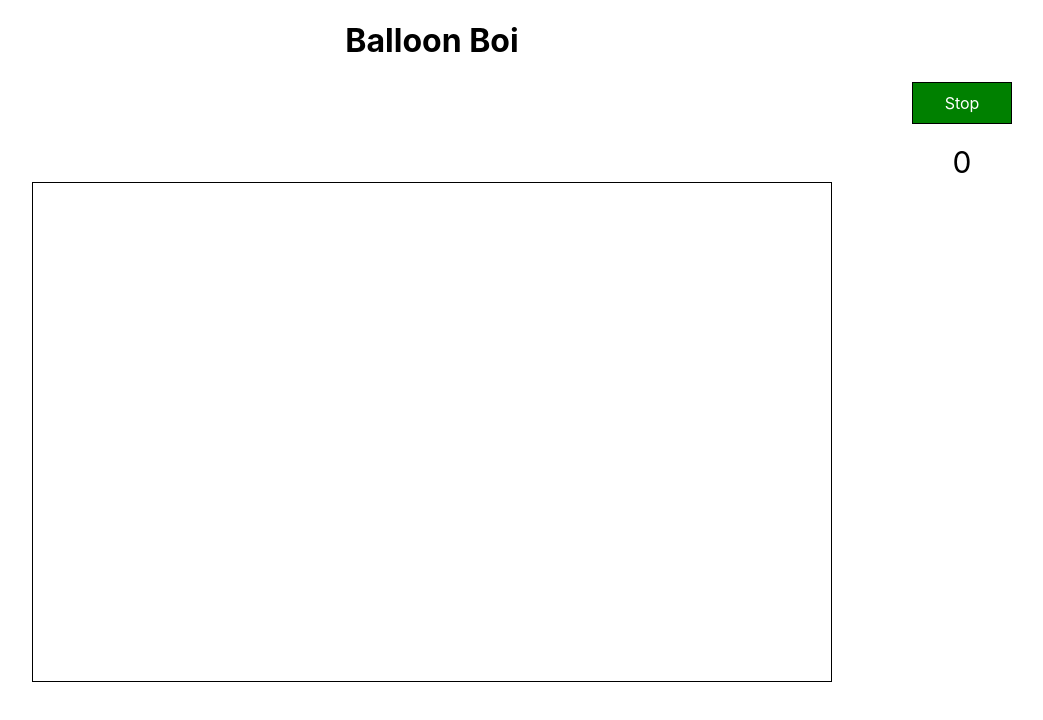
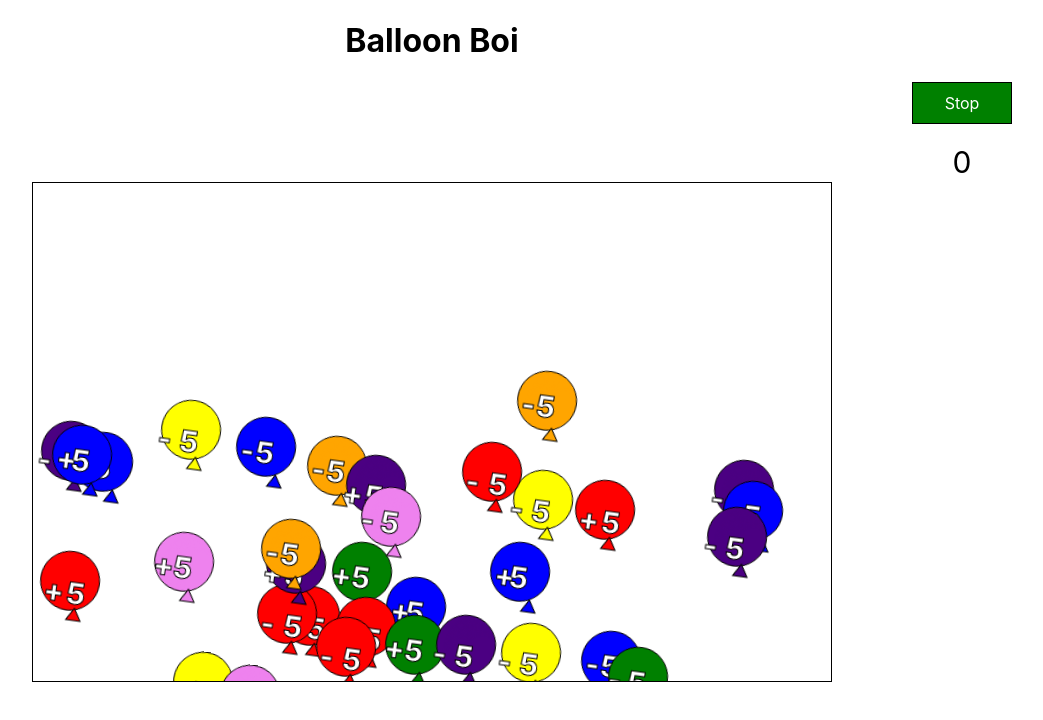
Before and after one commit to macro6461/balloon-popper, a React (Create React App) app: page / in a window 1280 px wide. Both pictures are taken after a click on the element "Start". Shown: the top 720 px of the page, without its empty margins (208-1251 px from the left). Built offline with nearby package versions, Linux system fonts and the light colour scheme.

Commit message:
using only one balloon component now and assigning style based on random color picked from array

```diff
--- a/src/App.js
+++ b/src/App.js
@@ -91,6 +91,8 @@ class App extends Component {
       startBtntext = 'Start'
     }
 
+    // <div style={{position: 'absolute', top: 250 + 'px', left: 40 + '%', width: 100 + 'px', height: 100 + 'px', backgroundColor: 'black'}}></div>
+
 
     return (
       <div className="App">
@@ -102,51 +104,45 @@ class App extends Component {
           </div>
         </div>
         <div className="parentBalloonContainer">
+
            <div className="balloonContainer">
              {this.state.start
-               ?<div>
+               ? <div>
+
                    <RedBalloon popBalloon={this.popBalloon} generatePlusOrMinus={this.generatePlusOrMinus}/>
-       <BlueBalloon popBalloon={this.popBalloon} generatePlusOrMinus={this.generatePlusOrMinus}/>
-       <OrangeBalloon popBalloon={this.popBalloon} generatePlusOrMinus={this.generatePlusOrMinus}/>
-       <YellowBalloon popBalloon={this.popBalloon} generatePlusOrMinus={this.generatePlusOrMinus}/>
-       <GreenBalloon popBalloon={this.popBalloon} generatePlusOrMinus={this.generatePlusOrMinus}/>
-       <IndigoBalloon popBalloon={this.popBalloon} generatePlusOrMinus={this.generatePlusOrMinus}/>
-       <VioletBalloon popBalloon={this.popBalloon} generatePlusOrMinus={this.generatePlusOrMinus}/>
                    <RedBalloon popBalloon={this.popBalloon} generatePlusOrMinus={this.generatePlusOrMinus}/>
-       <BlueBalloon popBalloon={this.popBalloon} generatePlusOrMinus={this.generatePlusOrMinus}/>
-       <OrangeBalloon popBalloon={this.popBalloon} generatePlusOrMinus={this.generatePlusOrMinus}/>
-       <YellowBalloon popBalloon={this.popBalloon} generatePlusOrMinus={this.generatePlusOrMinus}/>
-       <GreenBalloon popBalloon={this.popBalloon} generatePlusOrMinus={this.generatePlusOrMinus}/>
-       <IndigoBalloon popBalloon={this.popBalloon} generatePlusOrMinus={this.generatePlusOrMinus}/>
-       <VioletBalloon popBalloon={this.popBalloon} generatePlusOrMinus={this.generatePlusOrMinus}/>
                    <RedBalloon popBalloon={this.popBalloon} generatePlusOrMinus={this.generatePlusOrMinus}/>
-       <BlueBalloon popBalloon={this.popBalloon} generatePlusOrMinus={this.generatePlusOrMinus}/>
-       <OrangeBalloon popBalloon={this.popBalloon} generatePlusOrMinus={this.generatePlusOrMinus}/>
-       <YellowBalloon popBalloon={this.popBalloon} generatePlusOrMinus={this.generatePlusOrMinus}/>
-       <GreenBalloon popBalloon={this.popBalloon} generatePlusOrMinus={this.generatePlusOrMinus}/>
-       <IndigoBalloon popBalloon={this.popBalloon} generatePlusOrMinus={this.generatePlusOrMinus}/>
-       <VioletBalloon popBalloon={this.popBalloon} generatePlusOrMinus={this.generatePlusOrMinus}/>
                    <RedBalloon popBalloon={this.popBalloon} generatePlusOrMinus={this.generatePlusOrMinus}/>
-       <BlueBalloon popBalloon={this.popBalloon} generatePlusOrMinus={this.generatePlusOrMinus}/>
-       <OrangeBalloon popBalloon={this.popBalloon} generatePlusOrMinus={this.generatePlusOrMinus}/>
-       <YellowBalloon popBalloon={this.popBalloon} generatePlusOrMinus={this.generatePlusOrMinus}/>
-       <GreenBalloon popBalloon={this.popBalloon} generatePlusOrMinus={this.generatePlusOrMinus}/>
-       <IndigoBalloon popBalloon={this.popBalloon} generatePlusOrMinus={this.generatePlusOrMinus}/>
-       <VioletBalloon popBalloon={this.popBalloon} generatePlusOrMinus={this.generatePlusOrMinus}/>
                    <RedBalloon popBalloon={this.popBalloon} generatePlusOrMinus={this.generatePlusOrMinus}/>
-       <BlueBalloon popBalloon={this.popBalloon} generatePlusOrMinus={this.generatePlusOrMinus}/>
-       <OrangeBalloon popBalloon={this.popBalloon} generatePlusOrMinus={this.generatePlusOrMinus}/>
-       <YellowBalloon popBalloon={this.popBalloon} generatePlusOrMinus={this.generatePlusOrMinus}/>
-       <GreenBalloon popBalloon={this.popBalloon} generatePlusOrMinus={this.generatePlusOrMinus}/>
-       <IndigoBalloon popBalloon={this.popBalloon} generatePlusOrMinus={this.generatePlusOrMinus}/>
-       <VioletBalloon popBalloon={this.popBalloon} generatePlusOrMinus={this.generatePlusOrMinus}/>
                    <RedBalloon popBalloon={this.popBalloon} generatePlusOrMinus={this.generatePlusOrMinus}/>
-       <BlueBalloon popBalloon={this.popBalloon} generatePlusOrMinus={this.generatePlusOrMinus}/>
-       <OrangeBalloon popBalloon={this.popBalloon} generatePlusOrMinus={this.generatePlusOrMinus}/>
-       <YellowBalloon popBalloon={this.popBalloon} generatePlusOrMinus={this.generatePlusOrMinus}/>
-       <GreenBalloon popBalloon={this.popBalloon} generatePlusOrMinus={this.generatePlusOrMinus}/>
-       <IndigoBalloon popBalloon={this.popBalloon} generatePlusOrMinus={this.generatePlusOrMinus}/>
-       <VioletBalloon popBalloon={this.popBalloon} generatePlusOrMinus={this.generatePlusOrMinus}/>
+                   <RedBalloon popBalloon={this.popBalloon} generatePlusOrMinus={this.generatePlusOrMinus}/>
+                   <RedBalloon popBalloon={this.popBalloon} generatePlusOrMinus={this.generatePlusOrMinus}/>
+                   <RedBalloon popBalloon={this.popBalloon} generatePlusOrMinus={this.generatePlusOrMinus}/>
+                   <RedBalloon popBalloon={this.popBalloon} generatePlusOrMinus={this.generatePlusOrMinus}/>
+                   <RedBalloon popBalloon={this.popBalloon} generatePlusOrMinus={this.generatePlusOrMinus}/>
+                   <RedBalloon popBalloon={this.popBalloon} generatePlusOrMinus={this.generatePlusOrMinus}/>
+                   <RedBalloon popBalloon={this.popBalloon} generatePlusOrMinus={this.generatePlusOrMinus}/>
+                   <RedBalloon popBalloon={this.popBalloon} generatePlusOrMinus={this.generatePlusOrMinus}/>
+                   <RedBalloon popBalloon={this.popBalloon} generatePlusOrMinus={this.generatePlusOrMinus}/>
+                   <RedBalloon popBalloon={this.popBalloon} generatePlusOrMinus={this.generatePlusOrMinus}/>
+                   <RedBalloon popBalloon={this.popBalloon} generatePlusOrMinus={this.generatePlusOrMinus}/>
+                   <RedBalloon popBalloon={this.popBalloon} generatePlusOrMinus={this.generatePlusOrMinus}/>
+                   <RedBalloon popBalloon={this.popBalloon} generatePlusOrMinus={this.generatePlusOrMinus}/>
+                   <RedBalloon popBalloon={this.popBalloon} generatePlusOrMinus={this.generatePlusOrMinus}/>
+                   <RedBalloon popBalloon={this.popBalloon} generatePlusOrMinus={this.generatePlusOrMinus}/>
+                   <RedBalloon popBalloon={this.popBalloon} generatePlusOrMinus={this.generatePlusOrMinus}/>
+                   <RedBalloon popBalloon={this.popBalloon} generatePlusOrMinus={this.generatePlusOrMinus}/>
+                   <RedBalloon popBalloon={this.popBalloon} generatePlusOrMinus={this.generatePlusOrMinus}/>
+                   <RedBalloon popBalloon={this.popBalloon} generatePlusOrMinus={this.generatePlusOrMinus}/>
+                   <RedBalloon popBalloon={this.popBalloon} generatePlusOrMinus={this.generatePlusOrMinus}/>
+                   <RedBalloon popBalloon={this.popBalloon} generatePlusOrMinus={this.generatePlusOrMinus}/>
+                   <RedBalloon popBalloon={this.popBalloon} generatePlusOrMinus={this.generatePlusOrMinus}/>
+                   <RedBalloon popBalloon={this.popBalloon} generatePlusOrMinus={this.generatePlusOrMinus}/>
+                   <RedBalloon popBalloon={this.popBalloon} generatePlusOrMinus={this.generatePlusOrMinus}/>
+                   <RedBalloon popBalloon={this.popBalloon} generatePlusOrMinus={this.generatePlusOrMinus}/>
+                   <RedBalloon popBalloon={this.popBalloon} generatePlusOrMinus={this.generatePlusOrMinus}/>
+                   <RedBalloon popBalloon={this.popBalloon} generatePlusOrMinus={this.generatePlusOrMinus}/>
+
                 </div>
             : null
           }
--- a/src/App.scss
+++ b/src/App.scss
@@ -21,15 +21,15 @@
 .balloon{
   position: absolute;
   top: -100px;
-  animation: square 100s linear;
+  animation: balloon-rise 10s;
 }
 
-@for $i from 1 through 41 {
-  .balloon:nth-child(#{$i}){
-    animation-delay: ($i * -.06s);
-    transform: translateY(1000px);
-  }
-}
+// @for $i from 1 through 41 {
+//   .balloon:nth-child(#{$i}){
+//     animation-delay: ($i * -.06s);
+//     transform: translateY(1000px);
+//   }
+// }
 
 .App {
   text-align: center;
@@ -297,59 +297,11 @@
   50%{ -webkit-transform:translateY(-20px) rotate(8deg);}
 }
 
-// @keyframes balloon-rise{
-//   0%{
-//     -webkit-transform:translateY(1000px);
-//   } 100%{
-//     -webkit-transform:translateY(-500px);
-//   }
-// }
-
-@keyframes second-balloon-rise {
+@keyframes balloon-rise{
   0%{
-    -webkit-transform:translateY(2100px);
+    -webkit-transform:translateY(2000px);
   } 100%{
-    -webkit-transform:translateY(-200px);
-  }
-}
-
-@keyframes third-balloon-rise {
-  0%{
-    -webkit-transform:translateY(3000px);
-  } 100%{
-    -webkit-transform:translateY(-100px);
-  }
-}
-
-@keyframes fourth-balloon-rise {
-  0%{
-    -webkit-transform:translateY(800px);
-  } 100%{
-    -webkit-transform:translateY(-400px);
-  }
-}
-
-@keyframes fifth-balloon-rise {
-  0%{
-    -webkit-transform:translateY(1500px);
-  } 100%{
-    -webkit-transform:translateY(-300px);
-  }
-}
-
-@keyframes sixth-balloon-rise {
-  0%{
-    -webkit-transform:translateY(1700px);
-  } 100%{
-    -webkit-transform:translateY(-500px);
-  }
-}
-
-@keyframes seventh-balloon-rise {
-  0%{
-    -webkit-transform:translateY(1800px);
-  } 100%{
-    -webkit-transform:translateY(-800px);
+    -webkit-transform:translateY(0%);
   }
 }
 
--- a/src/balloons/BlueBalloon.js
+++ b/src/balloons/BlueBalloon.js
@@ -10,22 +10,20 @@ class BlueBalloon extends Component {
     visibilityDisplay: 'visible',
     operator: '',
     leftStyle: 0,
-    classColors: ['red', 'green', 'blue', 'yellow', 'orange', 'indigo', 'violet'],
-    classColorChoice: ''
+    topStyle: 0,
+    timer: 0,
   }
 
   componentDidMount = () =>{
     this.changeOp()
     this.randomLeft()
-    this.generateRandomClass()
     setInterval(()=>{
-      this.generateRandomClass()
         this.setState({
           displayStyle: 'none',
         })
         setTimeout(()=>{
         this.refresh()
-        }, 100)
+      }, this.state.timer)
         console.log(this.state.visibilityDisplay)
     }, 6000)
   }
@@ -35,7 +33,10 @@ class BlueBalloon extends Component {
       popped: false,
       displayStyle:'block',
       visibilityDisplay: 'visible',
-      operator: ''
+      operator: '',
+      leftStyle: 0,
+      topStyle: 0,
+      timer: 0,
     }, ()=>{
       this.changeOp()
       this.randomLeft()
@@ -54,11 +55,6 @@ class BlueBalloon extends Component {
     }
   }
 
-  generateRandomClass = () =>{
-    var classColor = this.state.classColors[Math.floor(Math.random()*this.state.classColors.length)]
-    return this.setState({classColorChoice: classColor})
-  }
-
   popBalloon = (e) =>{
     this.props.popBalloon(e)
     this.setState({
@@ -72,11 +68,13 @@ class BlueBalloon extends Component {
     })
   }
 
-    randomLeft = () =>{
-        this.setState({
-            leftStyle: Math.floor(Math.random() * 500) + 1
-        })
-    }
+  randomLeft = () =>{
+      this.setState({
+          leftStyle: Math.floor(Math.random() * 500) + 1,
+          topStyle: Math.floor(Math.random() * -300) + -450,
+          timer: Math.floor(Math.random() * 10) + 7
+      }, ()=>{console.log(this.state.topStyle)})
+  }
 
   render() {
 
@@ -90,7 +88,7 @@ class BlueBalloon extends Component {
 
         {this.state.popped
           ? <p style={{position: 'absolute'}}>POPPED</p>
-          : <div className="balloon blueBalloon" onClick={this.popBalloon} style={{left: this.state.leftStyle}}>
+          : <div className="balloon blueBalloon" onClick={this.popBalloon} style={{left: this.state.leftStyle, top: this.state.topStyle}}>
               <div className="spanDiv">
                 <span className="balloonSpanOp">{this.state.operator}</span>
                 <span className="balloonSpanNum">10</span>
--- a/src/balloons/GreenBalloon.js
+++ b/src/balloons/GreenBalloon.js
@@ -10,22 +10,20 @@ class GreenBalloon extends Component {
     visibilityDisplay: 'visible',
     operator: '',
     leftStyle: 0,
-    classColors: ['red', 'green', 'blue', 'yellow', 'orange', 'indigo', 'violet'],
-    classColorChoice: ''
+    topStyle: 0,
+    timer: 0,
   }
 
   componentDidMount = () =>{
     this.changeOp()
     this.randomLeft()
-    this.generateRandomClass()
     setInterval(()=>{
-      this.generateRandomClass()
         this.setState({
           displayStyle: 'none',
         })
         setTimeout(()=>{
         this.refresh()
-        }, 100)
+      }, this.state.timer)
         console.log(this.state.visibilityDisplay)
     }, 6000)
   }
@@ -35,7 +33,10 @@ class GreenBalloon extends Component {
       popped: false,
       displayStyle:'block',
       visibilityDisplay: 'visible',
-      operator: ''
+      operator: '',
+      leftStyle: 0,
+      topStyle: 0,
+      timer: 0,
     }, ()=>{
       this.changeOp()
       this.randomLeft()
@@ -54,11 +55,6 @@ class GreenBalloon extends Component {
     }
   }
 
-  generateRandomClass = () =>{
-    var classColor = this.state.classColors[Math.floor(Math.random()*this.state.classColors.length)]
-    return this.setState({classColorChoice: classColor})
-  }
-
   popBalloon = (e) =>{
     this.props.popBalloon(e)
     this.setState({
@@ -72,11 +68,13 @@ class GreenBalloon extends Component {
     })
   }
 
-    randomLeft = () =>{
-        this.setState({
-            leftStyle: Math.floor(Math.random() * 500) + 1
-        })
-    }
+  randomLeft = () =>{
+      this.setState({
+          leftStyle: Math.floor(Math.random() * 500) + 1,
+          topStyle: Math.floor(Math.random() * -300) + -450,
+          timer: Math.floor(Math.random() * 10) + 7
+      }, ()=>{console.log(this.state.topStyle)})
+  }
 
   render() {
 
@@ -90,7 +88,7 @@ class GreenBalloon extends Component {
 
         {this.state.popped
           ? <p style={{position: 'absolute'}}>POPPED</p>
-          : <div className="balloon greenBalloon" onClick={this.popBalloon} style={{left: this.state.leftStyle}}>
+          : <div className="balloon greenBalloon" onClick={this.popBalloon} style={{left: this.state.leftStyle, top: this.state.topStyle}}>
               <div className="spanDiv">
                 <span className="balloonSpanOp">{this.state.operator}</span>
                 <span className="balloonSpanNum">50</span>
--- a/src/balloons/IndigoBalloon.js
+++ b/src/balloons/IndigoBalloon.js
@@ -10,22 +10,20 @@ class IndigoBalloon extends Component {
     visibilityDisplay: 'visible',
     operator: '',
     leftStyle: 0,
-    classColors: ['red', 'green', 'blue', 'yellow', 'orange', 'indigo', 'violet'],
-    classColorChoice: ''
+    topStyle: 0,
+    timer: 0,
   }
 
   componentDidMount = () =>{
     this.changeOp()
     this.randomLeft()
-    this.generateRandomClass()
     setInterval(()=>{
-      this.generateRandomClass()
         this.setState({
           displayStyle: 'none',
         })
         setTimeout(()=>{
         this.refresh()
-        }, 100)
+      }, this.state.timer)
         console.log(this.state.visibilityDisplay)
     }, 6000)
   }
@@ -35,7 +33,10 @@ class IndigoBalloon extends Component {
       popped: false,
       displayStyle:'block',
       visibilityDisplay: 'visible',
-      operator: ''
+      operator: '',
+      leftStyle: 0,
+      topStyle: 0,
+      timer: 0,
     }, ()=>{
       this.changeOp()
       this.randomLeft()
@@ -54,11 +55,6 @@ class IndigoBalloon extends Component {
     }
   }
 
-  generateRandomClass = () =>{
-    var classColor = this.state.classColors[Math.floor(Math.random()*this.state.classColors.length)]
-    return this.setState({classColorChoice: classColor})
-  }
-
   popBalloon = (e) =>{
     this.props.popBalloon(e)
     this.setState({
@@ -72,11 +68,13 @@ class IndigoBalloon extends Component {
     })
   }
 
-    randomLeft = () =>{
-        this.setState({
-            leftStyle: Math.floor(Math.random() * 500) + 1
-        })
-    }
+  randomLeft = () =>{
+      this.setState({
+          leftStyle: Math.floor(Math.random() * 500) + 1,
+          topStyle: Math.floor(Math.random() * -300) + -450,
+          timer: Math.floor(Math.random() * 10) + 7
+      }, ()=>{console.log(this.state.topStyle)})
+  }
 
   render() {
 
@@ -90,7 +88,7 @@ class IndigoBalloon extends Component {
 
         {this.state.popped
           ? <p style={{position: 'absolute'}}>POPPED</p>
-          : <div className="balloon indigoBalloon" onClick={this.popBalloon} style={{left: this.state.leftStyle}}>
+          : <div className="balloon indigoBalloon" onClick={this.popBalloon} style={{left: this.state.leftStyle, top: this.state.topStyle}}>
               <div className="spanDiv">
                 <span className="balloonSpanOp">{this.state.operator}</span>
                 <span className="balloonSpanNum">20</span>
--- a/src/balloons/OrangeBalloon.js
+++ b/src/balloons/OrangeBalloon.js
@@ -10,22 +10,20 @@ class OrangeBalloon extends Component {
     visibilityDisplay: 'visible',
     operator: '',
     leftStyle: 0,
-    classColors: ['red', 'green', 'blue', 'yellow', 'orange', 'indigo', 'violet'],
-    classColorChoice: ''
+    topStyle: 0,
+    timer: 0,
   }
 
   componentDidMount = () =>{
     this.changeOp()
     this.randomLeft()
-    this.generateRandomClass()
     setInterval(()=>{
-      this.generateRandomClass()
         this.setState({
           displayStyle: 'none',
         })
         setTimeout(()=>{
         this.refresh()
-        }, 100)
+      }, this.state.timer)
         console.log(this.state.visibilityDisplay)
     }, 6000)
   }
@@ -35,7 +33,10 @@ class OrangeBalloon extends Component {
       popped: false,
       displayStyle:'block',
       visibilityDisplay: 'visible',
-      operator: ''
+      operator: '',
+      leftStyle: 0,
+      topStyle: 0,
+      timer: 0,
     }, ()=>{
       this.changeOp()
       this.randomLeft()
@@ -54,11 +55,6 @@ class OrangeBalloon extends Component {
     }
   }
 
-  generateRandomClass = () =>{
-    var classColor = this.state.classColors[Math.floor(Math.random()*this.state.classColors.length)]
-    return this.setState({classColorChoice: classColor})
-  }
-
   popBalloon = (e) =>{
     this.props.popBalloon(e)
     this.setState({
@@ -72,11 +68,13 @@ class OrangeBalloon extends Component {
     })
   }
 
-    randomLeft = () =>{
-        this.setState({
-            leftStyle: Math.floor(Math.random() * 500) + 1
-        })
-    }
+  randomLeft = () =>{
+      this.setState({
+          leftStyle: Math.floor(Math.random() * 500) + 1,
+          topStyle: Math.floor(Math.random() * -300) + -450,
+          timer: Math.floor(Math.random() * 10) + 7
+      }, ()=>{console.log(this.state.topStyle)})
+  }
 
   render() {
 
@@ -90,7 +88,7 @@ class OrangeBalloon extends Component {
 
         {this.state.popped
           ? <p style={{position: 'absolute'}}>POPPED</p>
-          : <div className="balloon orangeBalloon" onClick={this.popBalloon} style={{left: this.state.leftStyle}}>
+          : <div className="balloon orangeBalloon" onClick={this.popBalloon} style={{left: this.state.leftStyle, top: this.state.topStyle}}>
               <div className="spanDiv">
                 <span className="balloonSpanOp">{this.state.operator}</span>
                 <span className="balloonSpanNum">20</span>
--- a/src/balloons/RedBalloon.js
+++ b/src/balloons/RedBalloon.js
@@ -10,24 +10,24 @@ class RedBalloon extends Component {
     visibilityDisplay: 'visible',
     operator: '',
     leftStyle: 0,
-    classColors: ['red', 'green', 'blue', 'yellow', 'orange', 'indigo', 'violet'],
-    classColorChoice: ''
+    topStyle: 0,
+    timer: 0,
+    colorOpts: ['red', 'orange', 'yellow', 'green', 'blue', 'indigo', 'violet'],
+    colorChoice: ''
   }
 
   componentDidMount = () =>{
     this.changeOp()
     this.randomLeft()
-    this.generateRandomClass()
     setInterval(()=>{
-      this.generateRandomClass()
         this.setState({
           displayStyle: 'none',
         })
         setTimeout(()=>{
         this.refresh()
-        }, 100)
+      }, this.state.timer)
         console.log(this.state.visibilityDisplay)
-    }, 6000)
+    }, 10000)
   }
 
   refresh = () =>{
@@ -35,7 +35,10 @@ class RedBalloon extends Component {
       popped: false,
       displayStyle:'block',
       visibilityDisplay: 'visible',
-      operator: ''
+      operator: '',
+      leftStyle: 0,
+      topStyle: 0,
+      timer: 0,
     }, ()=>{
       this.changeOp()
       this.randomLeft()
@@ -54,11 +57,6 @@ class RedBalloon extends Component {
     }
   }
 
-  generateRandomClass = () =>{
-    var classColor = this.state.classColors[Math.floor(Math.random()*this.state.classColors.length)]
-    return this.setState({classColorChoice: classColor})
-  }
-
   popBalloon = (e) =>{
     this.props.popBalloon(e)
     this.setState({
@@ -72,17 +70,22 @@ class RedBalloon extends Component {
     })
   }
 
-    randomLeft = () =>{
-        this.setState({
-            leftStyle: Math.floor(Math.random() * 500) + 1
-        })
-    }
+  chooseColor = () =>{
+    return this.state.colorOpts[Math.floor(Math.random() * this.state.colorOpts.length)]
+  }
+
+  randomLeft = () =>{
+      this.setState({
+          leftStyle: Math.floor(Math.random() * 700) + 1,
+          topStyle: Math.floor(Math.random() * -300) + -450,
+          colorChoice: this.chooseColor(),
+          timer: Math.floor(Math.random() * 10) + 7
+      }, ()=>{console.log(this.state.topStyle)})
+  }
 
   render() {
 
-    var clickerOpt = this.state.popped ? null : this.popBalloon
-
-    var finalClass = 'innerBalloonContainer ' + this.state.classColorChoice
+    var balloonColorClass = 'balloon ' + this.state.colorChoice + 'Balloon'
 
     return (
 
@@ -90,7 +93,7 @@ class RedBalloon extends Component {
 
         {this.state.popped
           ? <p style={{position: 'absolute'}}>POPPED</p>
-          : <div className="balloon redBalloon" onClick={this.popBalloon} style={{left: this.state.leftStyle}}>
+          : <div className={balloonColorClass} onClick={this.popBalloon} style={{left: this.state.leftStyle, top: this.state.topStyle}}>
               <div className="spanDiv">
                 <span className="balloonSpanOp">{this.state.operator}</span>
                 <span className="balloonSpanNum">5</span>
--- a/src/balloons/VioletBalloon.js
+++ b/src/balloons/VioletBalloon.js
@@ -10,22 +10,20 @@ class VioletBalloon extends Component {
     visibilityDisplay: 'visible',
     operator: '',
     leftStyle: 0,
-    classColors: ['red', 'green', 'blue', 'yellow', 'orange', 'indigo', 'violet'],
-    classColorChoice: ''
+    topStyle: 0,
+    timer: 0,
   }
 
   componentDidMount = () =>{
     this.changeOp()
     this.randomLeft()
-    this.generateRandomClass()
     setInterval(()=>{
-      this.generateRandomClass()
         this.setState({
           displayStyle: 'none',
         })
         setTimeout(()=>{
         this.refresh()
-        }, 100)
+      }, this.state.timer)
         console.log(this.state.visibilityDisplay)
     }, 6000)
   }
@@ -35,7 +33,10 @@ class VioletBalloon extends Component {
       popped: false,
       displayStyle:'block',
       visibilityDisplay: 'visible',
-      operator: ''
+      operator: '',
+      leftStyle: 0,
+      topStyle: 0,
+      timer: 0,
     }, ()=>{
       this.changeOp()
       this.randomLeft()
@@ -54,11 +55,6 @@ class VioletBalloon extends Component {
     }
   }
 
-  generateRandomClass = () =>{
-    var classColor = this.state.classColors[Math.floor(Math.random()*this.state.classColors.length)]
-    return this.setState({classColorChoice: classColor})
-  }
-
   popBalloon = (e) =>{
     this.props.popBalloon(e)
     this.setState({
@@ -72,11 +68,15 @@ class VioletBalloon extends Component {
     })
   }
 
-    randomLeft = () =>{
-        this.setState({
-            leftStyle: Math.floor(Math.random() * 500) + 1
-        })
-    }
+  randomLeft = () =>{
+      this.setState({
+          leftStyle: Math.floor(Math.random() * 500) + 1,
+          topStyle: Math.floor(Math.random() * -300) + -450,
+          timer: Math.floor(Math.random() * 10) + 7
+      }, ()=>{console.log(this.state.topStyle)})
+  }
+
+  // orbitDiv.style["-webkit-animation-duration"] =
 
   render() {
 
@@ -90,7 +90,7 @@ class VioletBalloon extends Component {
 
         {this.state.popped
           ? <p style={{position: 'absolute'}}>POPPED</p>
-          : <div className="balloon violetBalloon" onClick={this.popBalloon} style={{left: this.state.leftStyle}}>
+          : <div className="balloon violetBalloon" onClick={this.popBalloon} style={{left: this.state.leftStyle, top: this.state.topStyle}}>
               <div className="spanDiv">
                 <span className="balloonSpanOp">{this.state.operator}</span>
                 <span className="balloonSpanNum">30</span>
--- a/src/balloons/YellowBalloon.js
+++ b/src/balloons/YellowBalloon.js
@@ -10,22 +10,20 @@ class YellowBalloon extends Component {
     visibilityDisplay: 'visible',
     operator: '',
     leftStyle: 0,
-    classColors: ['red', 'green', 'blue', 'yellow', 'orange', 'indigo', 'violet'],
-    classColorChoice: ''
+    topStyle: 0,
+    timer: 0,
   }
 
   componentDidMount = () =>{
     this.changeOp()
     this.randomLeft()
-    this.generateRandomClass()
     setInterval(()=>{
-      this.generateRandomClass()
         this.setState({
           displayStyle: 'none',
         })
         setTimeout(()=>{
         this.refresh()
-        }, 100)
+      }, this.state.timer)
         console.log(this.state.visibilityDisplay)
     }, 6000)
   }
@@ -35,7 +33,10 @@ class YellowBalloon extends Component {
       popped: false,
       displayStyle:'block',
       visibilityDisplay: 'visible',
-      operator: ''
+      operator: '',
+      leftStyle: 0,
+      topStyle: 0,
+      timer: 0,
     }, ()=>{
       this.changeOp()
       this.randomLeft()
@@ -54,11 +55,6 @@ class YellowBalloon extends Component {
     }
   }
 
-  generateRandomClass = () =>{
-    var classColor = this.state.classColors[Math.floor(Math.random()*this.state.classColors.length)]
-    return this.setState({classColorChoice: classColor})
-  }
-
   popBalloon = (e) =>{
     this.props.popBalloon(e)
     this.setState({
@@ -72,11 +68,13 @@ class YellowBalloon extends Component {
     })
   }
 
-    randomLeft = () =>{
-        this.setState({
-            leftStyle: Math.floor(Math.random() * 500) + 1
-        })
-    }
+  randomLeft = () =>{
+      this.setState({
+          leftStyle: Math.floor(Math.random() * 500) + 1,
+          topStyle: Math.floor(Math.random() * -300) + -450,
+          timer: Math.floor(Math.random() * 10) + 7
+      }, ()=>{console.log(this.state.topStyle)})
+  }
 
   render() {
 
@@ -90,7 +88,7 @@ class YellowBalloon extends Component {
 
         {this.state.popped
           ? <p style={{position: 'absolute'}}>POPPED</p>
-          : <div className="balloon yellowBalloon" onClick={this.popBalloon} style={{left: this.state.leftStyle}}>
+          : <div className="balloon yellowBalloon" onClick={this.popBalloon} style={{left: this.state.leftStyle, top: this.state.topStyle}}>
               <div className="spanDiv">
                 <span className="balloonSpanOp">{this.state.operator}</span>
                 <span className="balloonSpanNum">30</span>
```
Lines whose indentation alone changed are shown as unchanged.
